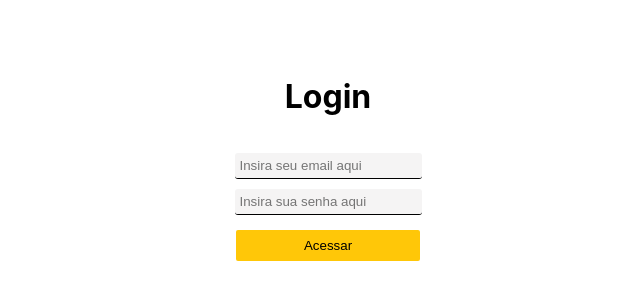
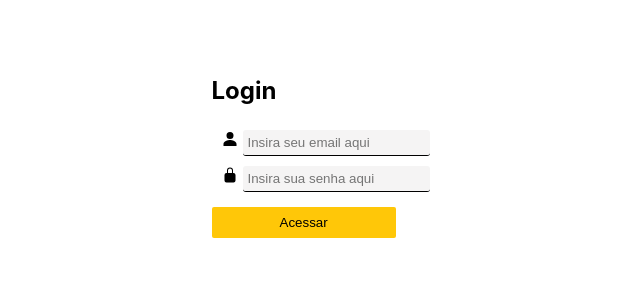
Before and after one commit to Yasmim-Matos/desafio-pratico-ps-xp, a React (Create React App) app: page / in a window 1280 px wide. Shown: the part 144-444 px from the top of the page, without its empty margins (312-952 px from the left). Built offline with nearby package versions, Linux system fonts and the light colour scheme.

Commit message:
feat (style): some divs and a section were added on the file 'LoginPage'

```diff
--- a/src/pages/LoginPage.jsx
+++ b/src/pages/LoginPage.jsx
@@ -22,22 +22,31 @@ function LoginPage() {
 
     return (
         <main className="login-container">
+
+            <section className="login-components">
                 <h1>Login</h1>
 
                 <div className="login-inputs">
+
+                    <div id="first-login-input">
+                        <ion-icon name="person-sharp" />
                         <input
                             type="email"
                             name="input-email"
                             placeholder="Insira seu email aqui"
                             onChange={ ({ target: { value } }) => setEmail(value) }
                         />
+                    </div>
 
+                    <div id="second-login-input">
+                    <ion-icon name="lock-closed" />
                     <input
                         type="password"
                         name="input-password"
                         placeholder="Insira sua senha aqui"
                         onChange={ ({ target: { value } }) => setPassword(value) }
                     />
+                    </div>
                 </div>
 
                 <Link to="/stocklist">
@@ -49,6 +58,7 @@ function LoginPage() {
                         Acessar
                     </button>
                 </Link>
+            </section>
         </main>
     );
 };
```
Lines whose indentation alone changed are shown as unchanged.
